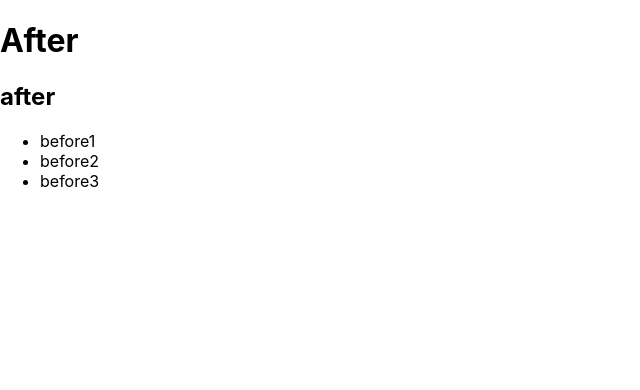
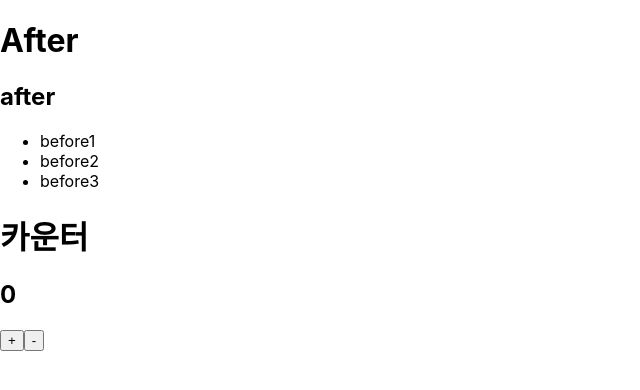
Before and after one commit to jinwoongBang/remote-video-conferencing-service, a Next.js app: page /example in a window 1280 px wide. Shown: the top 390 px of the page, without its empty margins (0-640 px from the left). Built offline with nearby package versions, Linux system fonts and the light colour scheme.

Commit message:
feature : recoil 상태관리 라이브러리 적용 및 테스트용 카운터 컴포넌트 추가

```diff
--- a/package.json
+++ b/package.json
@@ -11,7 +11,8 @@
   "dependencies": {
     "next": "11.0.0",
     "react": "17.0.2",
-    "react-dom": "17.0.2"
+    "react-dom": "17.0.2",
+    "recoil": "^0.3.1"
   },
   "devDependencies": {
     "@types/react": "17.0.11",
--- a/pages/_app.tsx
+++ b/pages/_app.tsx
@@ -1,7 +1,12 @@
 import '../styles/globals.css';
 import type { AppProps } from 'next/app';
+import { RecoilRoot } from 'recoil';
 
 function MyApp({ Component, pageProps }: AppProps) {
-  return <Component {...pageProps} />;
+  return (
+    <RecoilRoot>
+      <Component {...pageProps} />
+    </RecoilRoot>
+  );
 }
 export default MyApp;
--- a/pages/example/index.tsx
+++ b/pages/example/index.tsx
@@ -2,6 +2,7 @@ import React from 'react';
 import { GetStaticProps, InferGetStaticPropsType, GetStaticPaths } from 'next';
 import Link from 'next/link';
 import { SeminarResponse, Data } from '../api/before';
+import Counter from '../../src/components/Counter';
 
 function After({ result }: InferGetStaticPropsType<typeof getStaticProps>) {
   return (
@@ -29,6 +30,9 @@ function After({ result }: InferGetStaticPropsType<typeof getStaticProps>) {
           </li>
         </ul>
       </div>
+      <div>
+        <Counter />
+      </div>
     </div>
   );
 }
--- /dev/null
+++ b/src/components/Counter.tsx
@@ -0,0 +1,30 @@
+import React, { useCallback } from 'react';
+import { useRecoilState } from 'recoil';
+
+import { counterState } from '../store';
+
+function Counter() {
+  const [count, setCount] = useRecoilState(counterState);
+
+  const onIncrement = useCallback(() => {
+    setCount(count + 1);
+  }, [count]);
+
+  const onDecrement = useCallback(() => {
+    setCount(count - 1);
+  }, [count]);
+
+  return (
+    <div>
+      <h1>카운터</h1>
+      <h2>{count}</h2>
+
+      <div>
+        <button onClick={onIncrement}>+</button>
+        <button onClick={onDecrement}>-</button>
+      </div>
+    </div>
+  );
+}
+
+export default Counter;
--- /dev/null
+++ b/src/store/counter.ts
@@ -0,0 +1,8 @@
+import { atom } from 'recoil';
+
+const counterState = atom({
+  key: 'couterState', // unique ID (with respect to other atoms/selectors)
+  default: 0, // default value (aka initial value)
+});
+
+export default counterState;
--- /dev/null
+++ b/src/store/index.ts
@@ -0,0 +1 @@
+export { default as counterState } from './counter';
```
Also changed, not shown: 1 other file (tests, documents, lock files or other folders).
